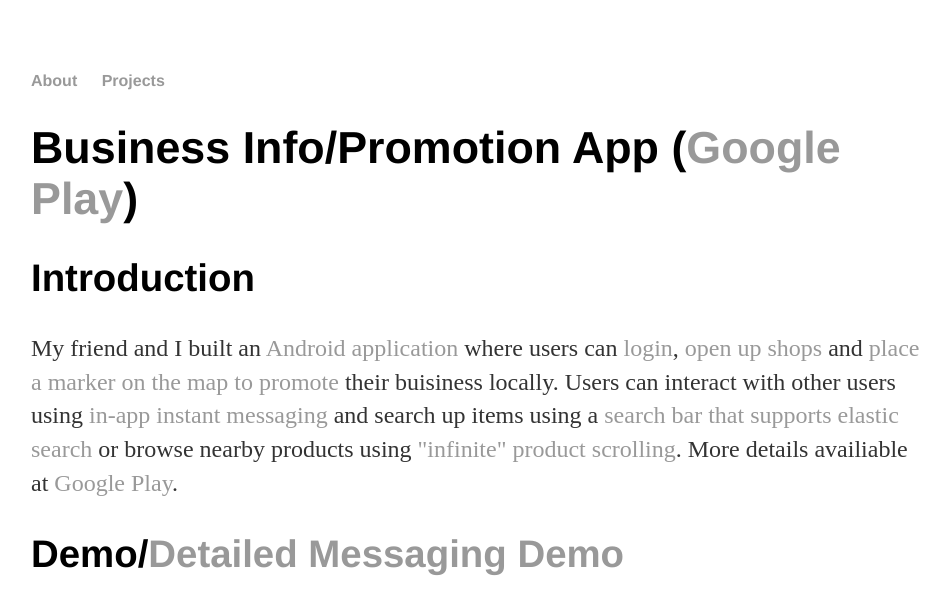
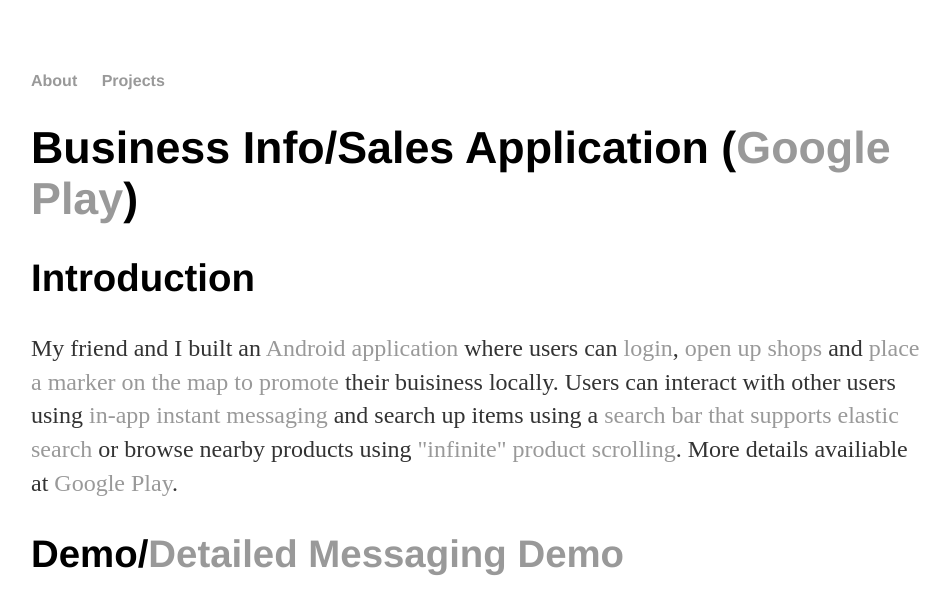
Before and after one commit to jcho7022/jcho7022.github.io, a Jekyll site: the page built from projects/float/index.html, in a window 1280 px wide and 900 px high, cut to the strip 0-604 px from the top of the window. Shown: the whole strip, without its empty margins (161-1111 px from the left). Built offline with Jekyll 4.4.1, drawn with Linux system fonts in a browser that asks for light colours.

Commit message:
Update index.html

```diff
--- a/projects/float/index.html
+++ b/projects/float/index.html
@@ -1,8 +1,8 @@
 ---
 layout: default
-title: Business Info/Promotion App
+title: Business Info/Sales Application
 ---
-<h1>Business Info/Promotion App (<a href="https://play.google.com/store/apps/details?id=com.floatapplication">Google Play</a>)</h1>
+<h1>Business Info/Sales Application (<a href="https://play.google.com/store/apps/details?id=com.floatapplication">Google Play</a>)</h1>
 <h2>Introduction</h2>
 <p>My friend and I built an <a href="https://play.google.com/store/apps/details?id=com.floatapplication">Android application</a>
 	where users can <a href="https://jcho7022.github.io/projects/float/login.jpg">login</a>,
```
